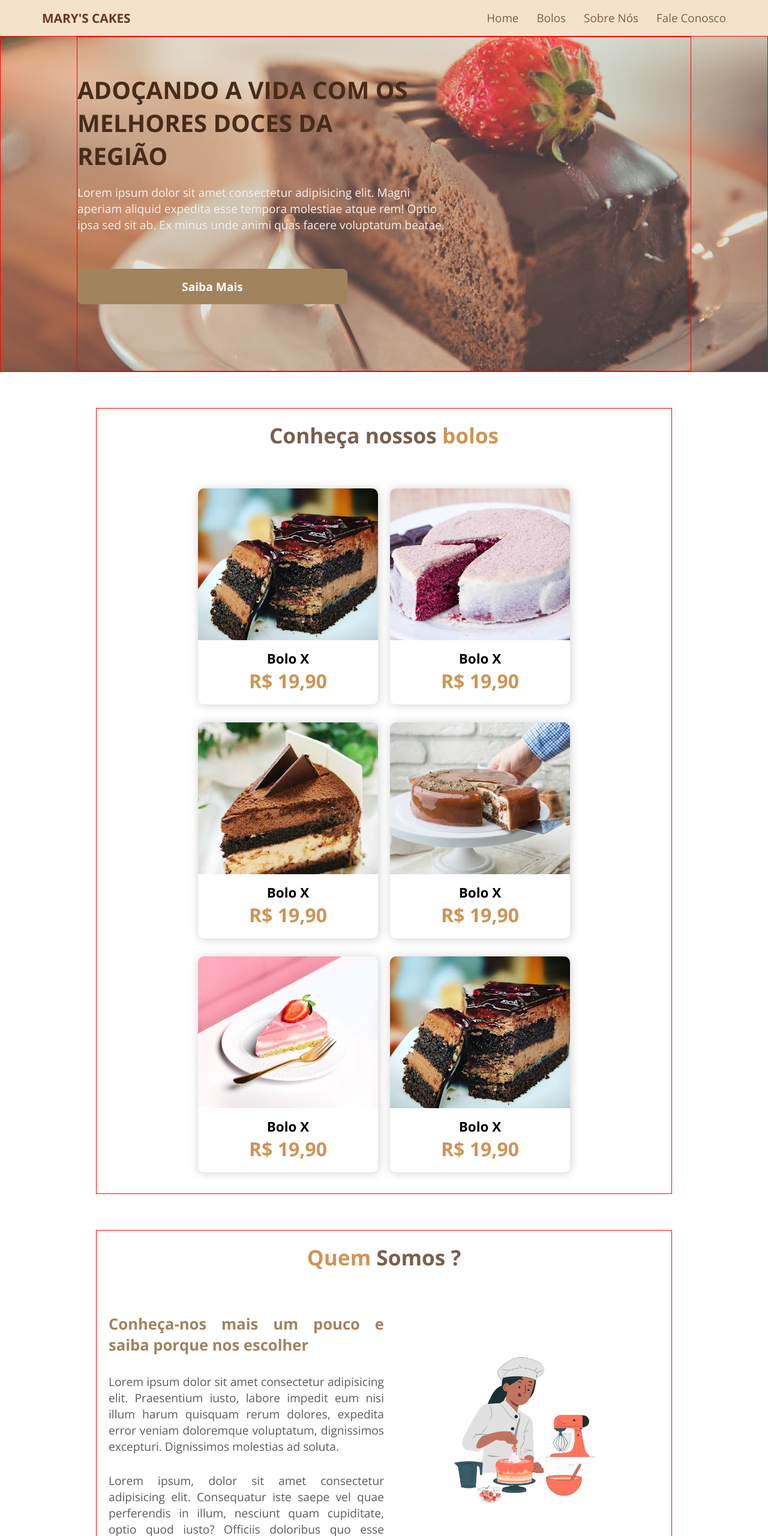
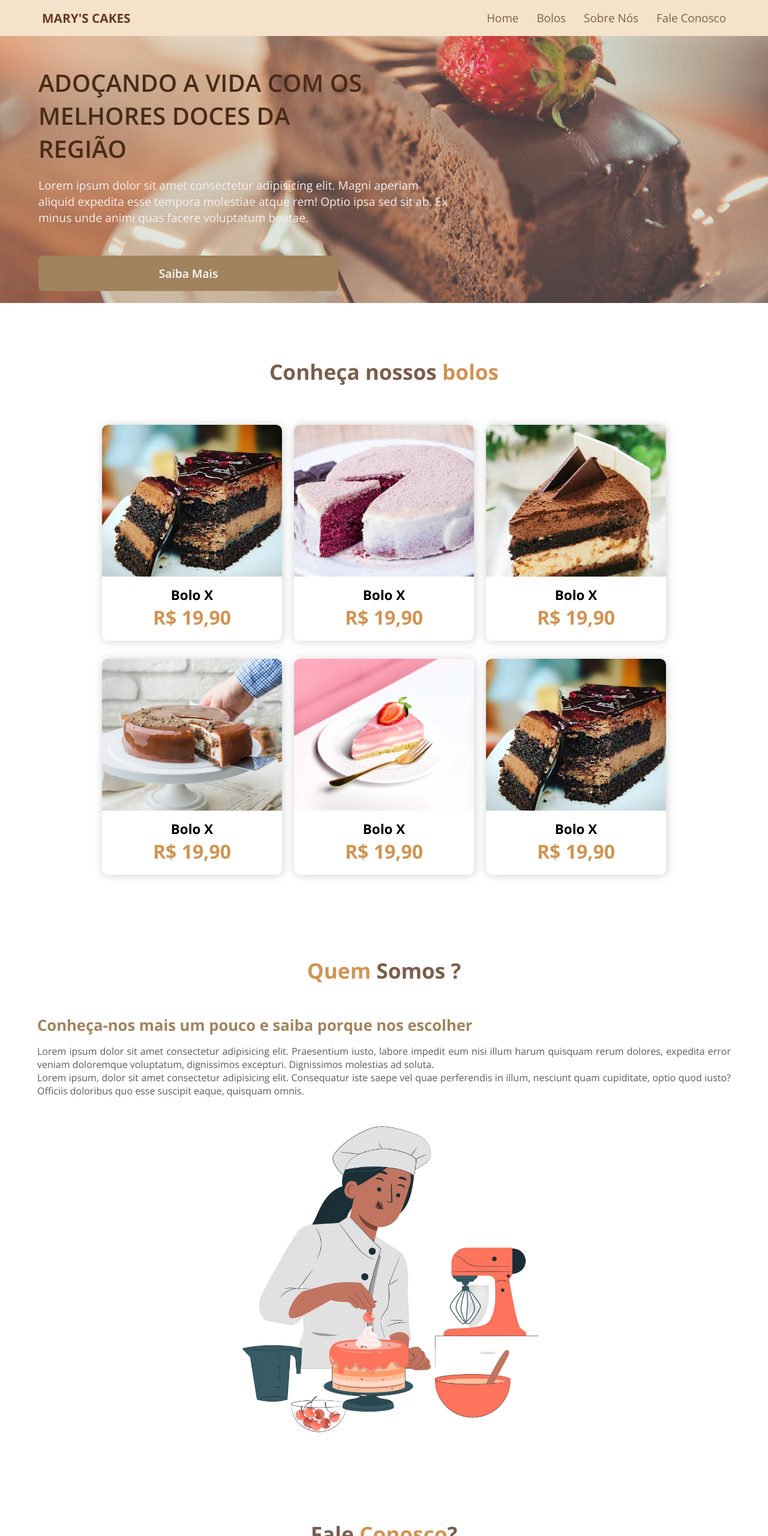
Before and after one commit to lucas-aguiar33/confeitaria, a plain HTML site: page index.html in a window 1280 px wide. Shown: the top 2560 px of the page at 60% size. Drawn offline with nearby package versions, Linux system fonts and the light colour scheme.

Commit message:
reajustando a reponsividade de telas até 480px

```diff
--- a/css/responsive.css
+++ b/css/responsive.css
@@ -6,8 +6,21 @@
 
 
 @media screen and (min-width: 670px) {
+    section {
+        width:90vw;
+        margin:40px auto;
+    }
+
     .home button {
-        width: 450px;
+        width: 500px;
+    }
+
+    .home p {
+        width: 80%;
+        font-size: 1rem;
+        color: rgb(245, 240, 240);
+        position:relative;
+        z-index:2;
     }
 }
 
@@ -20,6 +33,7 @@
     header {
         padding:0 20px;
     }
+
     .menu.menu-lg {
         display: flex;
         align-items: center;
@@ -46,7 +60,6 @@
 
     section {
         width: 95vw;
-        margin-inline: auto;
     }
 
     .about-img {
@@ -79,7 +92,7 @@
     .home {
         height: 100%;
         width: 90vw;
-        border:1px solid red;
+        /* border:1px solid red; */
         margin: 0 auto;
     }
 
@@ -99,46 +112,4 @@
         font-size: 2.2rem;
     }
 
-    .contact-and-address {
-        display: flex;
-    }
-
-
 }
-
-
-@media screen and (min-width: 1024px) {
-    section {
-        width: 80vw;
-        margin-inline: auto;
-    }
-
-    .home {
-        width:80vw;
-    }
-
-    .about {
-        display: flex;
-    }
-
-    .about-img img {
-        width: 60%;
-    }
-
-    .about-text {
-        width: 50%;
-        padding-top: 20px;
-        font-size:1.2rem;
-    }
-
-    .about-text p {
-        margin-top: 30px;
-    }
-}
-
-@media screen and (min-width:1200px) {
-    section {
-        width:75vw;
-        border:1px solid red;
-    }
-}
--- a/css/style.css
+++ b/css/style.css
@@ -15,10 +15,9 @@
 }
 
 body {
+    width: 100vw;
     min-height: 100vh;
-    overflow-x: hidden;
-    /* background-color:rgb(255, 239, 219); */
-    background-color: white;
+    overflow-x:hidden;
 }
 
 header {
@@ -53,17 +52,17 @@ a {
 }
 
 section {
-    margin:40px 0;
-    padding:20px;
+    margin:40px auto;
+    padding:30px;
 }
 
 section:first-of-type {
-    width:100vw;
-    height:70vh;
-    margin-top:0;
+    width:100%;
+    height:auto;
     background: url('../img/background-bolo.jpg') no-repeat center;
     background-size:cover;
-    padding:0 20px;
+    margin-top:0;
+    padding:20px;
 }
 
 .home {
@@ -71,11 +70,12 @@ section:first-of-type {
     margin:0 auto;
     flex-direction: column;
     gap:20px;
-    padding-top:60px;
+    padding-top:30px;
 }
 
 .home h1 {
     font-size:2rem;
+    font-weight: 600;
     color:var(--cor-titulo-principal);
     display: relative;
     z-index:2;
@@ -92,12 +92,12 @@ section:first-of-type {
     width:100%;
     background-color:var(--cor-button);
     color:#ffffff;
-    font-weight: bold;
+    font-weight: 600;
     font-size:1.2rem;
     padding:16px;
     border:none;
     border-radius:8px;
-    margin-top:40px;
+    margin-top:30px;
     cursor: pointer;
     transition:background-color 0.2s linear;
 }
@@ -205,7 +205,7 @@ footer span {
     z-index:4;
     right:0;
     top:0;
-    width:60%;
+    width:70%;
     height: 100vh;
     display: none;
     /* background-color:rgb(255, 239, 219); */
@@ -213,11 +213,10 @@ footer span {
 }
 
 .header-side-menu {
-    border-bottom:1px solid var(--cor-span);
+    border-bottom:1px solid var(--cor-bg);
     display: flex;
     align-items: center;
     justify-content: space-between;
-    padding:0 5px;
 }
 
 .header-side-menu span {
@@ -226,10 +225,10 @@ footer span {
 }
 
 .side-menu h3 {
-    font-size:1.2rem;
+    font-size:1rem;
     padding:8px;
     color:var(--cor-logo);
-    text-shadow: -1px -1px 2px rgba(0, 0, 0, 0.281);
+    text-shadow: -1px -1px 5px rgba(0, 0, 0, 0.281);
 }
 
 .menu {
@@ -250,7 +249,7 @@ footer span {
 }
 
 .menu a:hover {
-    background-color:rgb(224, 210, 191);
+    background-color:var(--cor-bg);
     font-weight: 600;
 }
 
--- a/index.html
+++ b/index.html
@@ -166,7 +166,7 @@
     <!-- MENU LATERAL -->
     <div class="side-menu">
         <div class="header-side-menu">
-            <h3>Menu</h3>
+            <h3>Mary's Cake</h3>
             <span class="material-symbols-outlined" id="btn-close-side-menu">close</span>
         </div>
         <nav>
```
